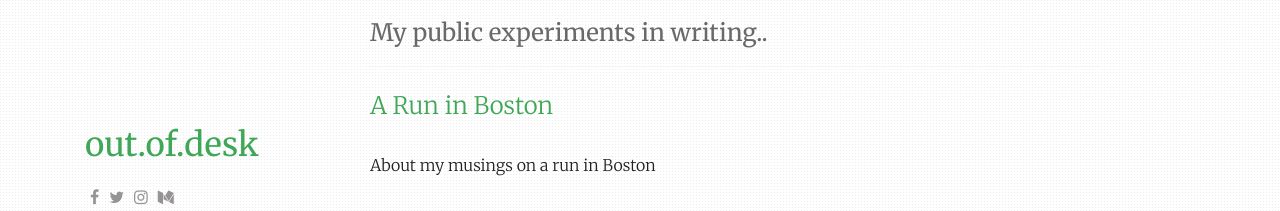
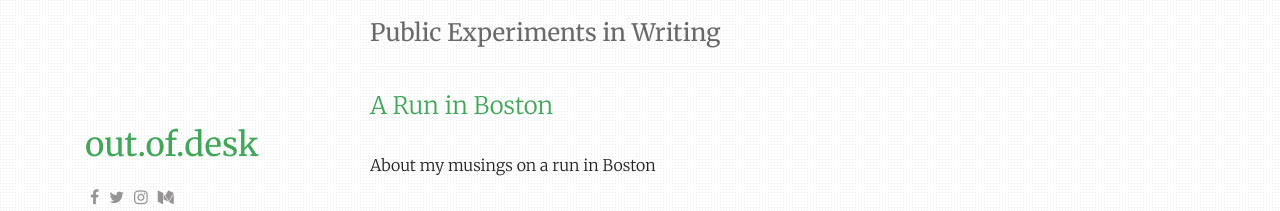
Before and after one commit to outofdesk/outofdesk.github.io, a Jekyll site: the page built from index.html, in a window 1280 px wide and 900 px high. Shown: the top 211 px of the window. Built offline with Jekyll 4.4.1, drawn with Linux system fonts in a browser that asks for light colours; nearby versions of some CDN libraries; the list of posts is cut into pages by our own code; comment, search, counter and statistics services are not loaded.

Commit message:
update title and styles

```diff
--- a/index.html
+++ b/index.html
@@ -4,7 +4,7 @@ title: Blog
 ---
 
 <div id="home">
-  <h3>My public experiments in writing..</h3>
+  <h3>Public Experiments in Writing</h3>
   <hr />
 
   <ul class="posts">
```
Also changed, not shown: 3 other files.
